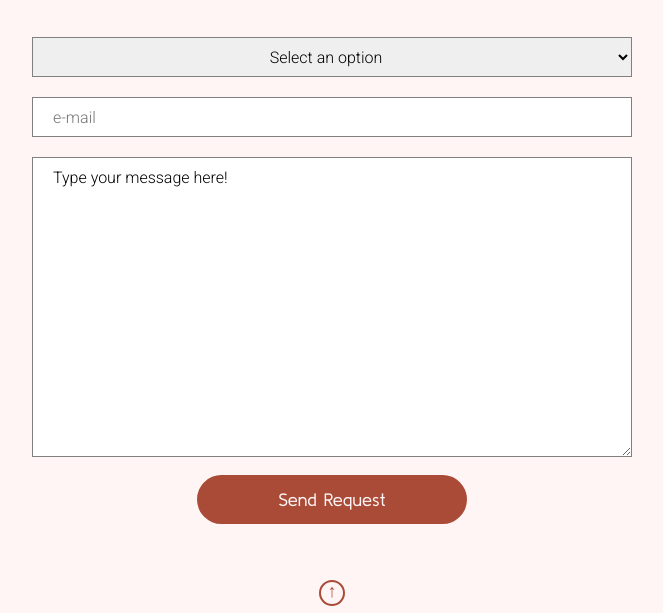
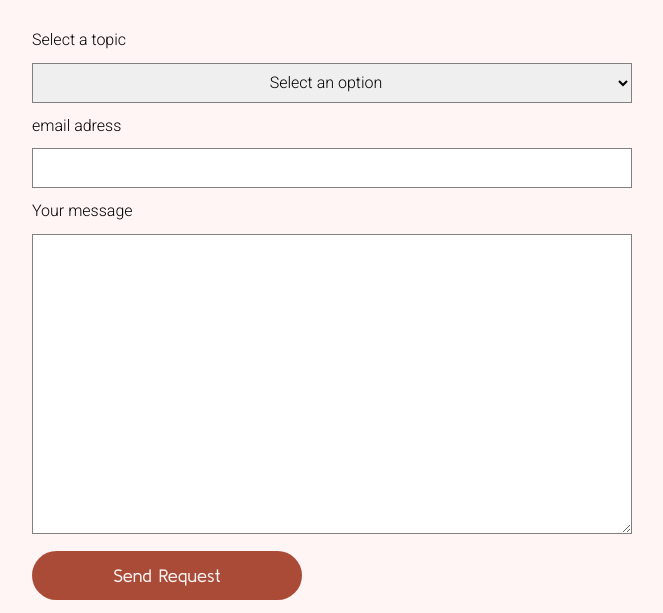
Before and after one commit to GustaveCurtil/BeCode__TravelBlog, a plain HTML site: page contact.html in a window 1280 px wide. Shown: the part 110-723 px from the top of the page, without its empty margins (308-971 px from the left). Drawn offline with Linux system fonts and the light colour scheme.

Commit message:
minor random improvements

```diff
--- a/contact.html
+++ b/contact.html
@@ -23,6 +23,7 @@
 
     <main>
         <form>
+            <p>Select a topic</p>
             <select id="reason" name="reason for mailing">
                 <option value="">Select an option</option>
                 <option value="">Travel tips</option>
@@ -32,8 +33,10 @@
                 <option value="">Looking for a travel mate</option>
                 <option value="other">Other</option>
             </select>
-            <input type="text" id="email" name="email" placeholder="e-mail">
-            <textarea>Type your message here!</textarea>
+            <p>email adress</p>
+            <input type="text" id="email" name="email">
+            <p>Your message</p>
+            <textarea></textarea>
             <input type="submit" value="Send Request">
         </form>
     </main>
--- a/style.css
+++ b/style.css
@@ -111,6 +111,7 @@ img {
 }
 
 .uit {
+    display: none;
     flex-direction: column;
 }
 
@@ -136,8 +137,6 @@ h4 {
 }
 
 p, ul {
-    letter-spacing: px;
-    margin-bottom: 20px;
     font-size: 16px;
 }
 
@@ -153,9 +152,6 @@ li {
 }
 
  /*Contact*/
- form {
-    text-align: center;
- }
 
 input[type=text], textarea, select {
     width: 100%;
```
Also changed, not shown: travels.html (+4 -4 lines).
